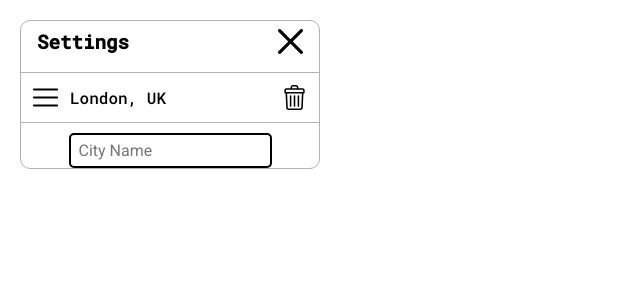
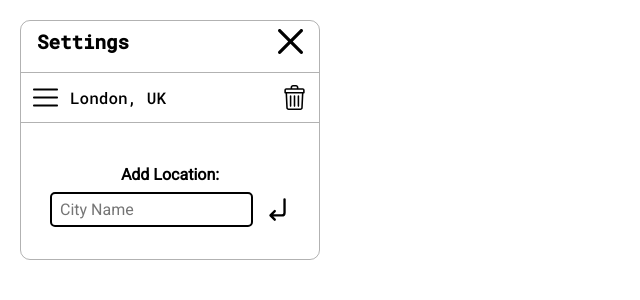
Before and after one commit to dcevpersonal/Weather-Widget, a Vue app: page / in a window 1280 px wide. Both pictures are taken after a click on the icon 290 px from the left and 41 px from the top of the page. Shown: the top 300 px of the page, without its empty margins (0-640 px from the left). Built offline with nearby package versions, Linux system fonts and the light colour scheme.

Commit message:
Final Design

```diff
--- a/src/components/Advanced-Components/Settings-Section.vue
+++ b/src/components/Advanced-Components/Settings-Section.vue
@@ -2,10 +2,13 @@
   <div class="Settings-Section">
     <MenuSection text="Settings" type="Close" />
     <ListItemSection />
+    <TextSection text="Add Location:" />
     <InputSection
       elementId="Setting-Section-Input-0"
       name="City Search"
       textHolder="City Name"
+      :icon="true"
+      type="Enter"
     />
   </div>
 </template>
@@ -16,13 +19,15 @@ import Vue from "vue";
 import MenuSection from "@/components/Advanced-Components/Menu-Section.vue";
 import ListItemSection from "@/components/Advanced-Components/List-Item-Section.vue";
 import InputSection from "@/components/Basic-Components/Input-Section.vue";
+import TextSection from "@/components/Basic-Components/Text-Section.vue";
 
 export default Vue.extend({
   name: "Settings-Section",
   components: {
     MenuSection,
     ListItemSection,
-    InputSection
+    InputSection,
+    TextSection
   }
 });
 </script>
@@ -37,7 +42,11 @@ export default Vue.extend({
 }
 
 #Text-Section {
+  margin-top: 32px;
   font-size: 0.5rem;
-  margin: 28px;
+}
+#Input-Section {
+  margin-top: 8px;
+  margin-bottom: 32px;
 }
 </style>
--- a/src/components/Basic-Components/Icon-Section.vue
+++ b/src/components/Basic-Components/Icon-Section.vue
@@ -126,6 +126,21 @@
       <path
         d="m368 277.332031h-352c-8.832031 0-16-7.167969-16-16s7.167969-16 16-16h352c8.832031 0 16 7.167969 16 16s-7.167969 16-16 16zm0 0"
       />
+    </svg>
+
+    <svg
+      height="512"
+      viewBox="0 0 512 512"
+      width="512"
+      xmlns="http://www.w3.org/2000/svg"
+      v-else-if="type === 'Enter'"
+      class="Enter"
+    >
+      <g id="Solid">
+        <path
+          d="m400 24a24 24 0 0 0 -24 24v272a32 32 0 0 1 -32 32h-174.059l47.03-47.029a24 24 0 0 0 -33.942-33.942l-88 88a24 24 0 0 0 0 33.942l88 88a24 24 0 0 0 33.942-33.942l-47.03-47.029h174.059a80 80 0 0 0 80-80v-272a24 24 0 0 0 -24-24z"
+        />
+      </g>
     </svg>
     <!-- Rain -->
     <svg
@@ -377,7 +392,8 @@ export default Vue.extend({
 
 .Close,
 .Menu,
-.Remove {
+.Remove,
+.Enter {
   width: 25px;
   height: 25px;
   cursor: pointer;
@@ -387,7 +403,7 @@ export default Vue.extend({
 }
 
 .Remove {
-  transition: fill 0.2s ease-out;
+  transition: fill 0.1s ease-out;
   &:hover {
     fill: var(--Red-1);
   }
@@ -398,7 +414,7 @@ export default Vue.extend({
 }
 
 .Close {
-  transition: transform 0.2s ease-out;
+  transition: transform 0.1s ease-out;
   &:hover {
     transform: scale(1.1);
   }
--- a/src/components/Basic-Components/Input-Section.vue
+++ b/src/components/Basic-Components/Input-Section.vue
@@ -63,7 +63,7 @@ export default Vue.extend({
     font-family: "Roboto", sans-serif;
     font-size: 1rem;
     padding: 8px;
-    transition: border 0.2s ease-out;
+    transition: border 0.1s ease-out;
     &:focus {
       border: 2px solid var(--Blue-1);
     }
@@ -71,6 +71,6 @@ export default Vue.extend({
 }
 
 #Icon-Section {
-  margin-right: 12px;
+  margin-left: 12px;
 }
 </style>
```
